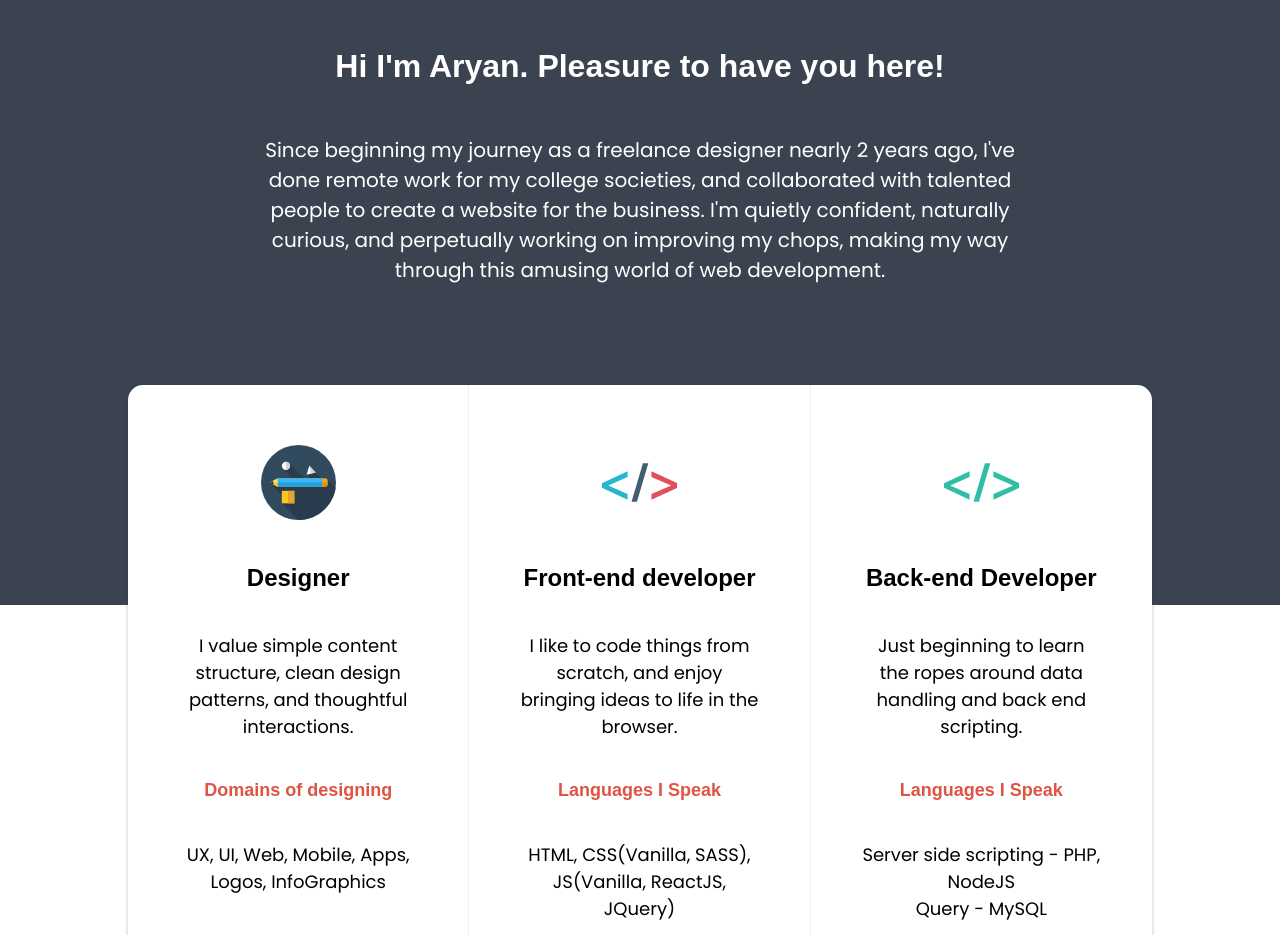
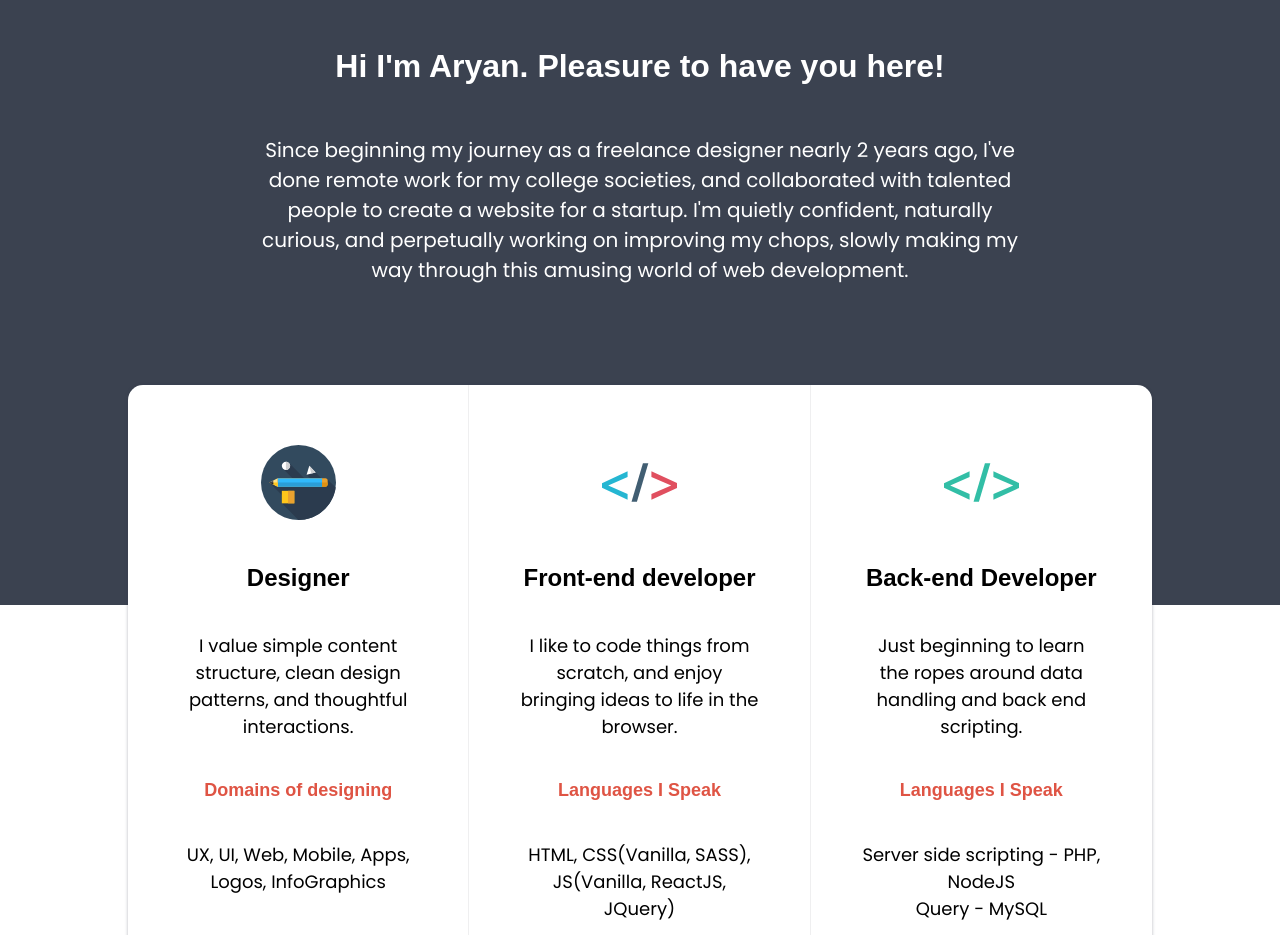
Before and after one commit to Aryan007007/aryan007007.github.io, a plain HTML site: page index.html in a window 1280 px wide. Shown: the part 1260-2195 px from the top of the page. Drawn offline with Linux system fonts and the light colour scheme; a web font is replaced by a local one.

Commit message:
Some more edits on the qualification paragraph

```diff
--- a/index.html
+++ b/index.html
@@ -42,8 +42,8 @@
             </div>
             <div>
                <p>Since beginning my journey as a freelance designer nearly 2 years ago, I've done remote work for
-                  my college societies, and collaborated with talented people to create a website for the business. I'm quietly confident, naturally curious, and perpetually working on improving my
-                  chops, making my way through this amusing world of web development.</p>
+                  my college societies, and collaborated with talented people to create a website for a startup. I'm quietly confident, naturally curious, and perpetually working on improving my
+                  chops, slowly making my way through this amusing world of web development.</p>
             </div>
          </div>
       </section>
```
